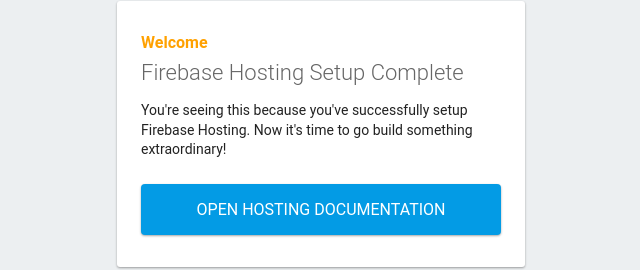
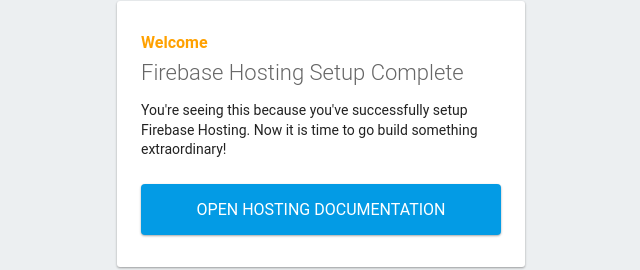
Before and after one commit to vinvantest/PWA_Firebase, a website: page public/index.html in a window 1280 px wide. Shown: the part 99-369 px from the top of the page, 319-959 px from the left. Drawn offline with Linux system fonts and the light colour scheme; some packages are replaced by stand-ins of ours; files that its build step writes are made by us from their sources.

Commit message:
secong cosmetic commit

```diff
--- a/public/index.html
+++ b/public/index.html
@@ -42,7 +42,7 @@
     <div id="message">
       <h2>Welcome</h2>
       <h1>Firebase Hosting Setup Complete</h1>
-      <p>You're seeing this because you've successfully setup Firebase Hosting. Now it's time to go build something extraordinary!</p>
+      <p>You're seeing this because you've successfully setup Firebase Hosting. Now it is time to go build something extraordinary!</p>
       <a target="_blank" href="https://firebase.google.com/docs/hosting/">Open Hosting Documentation</a>
     </div>
     <p id="load">Firebase SDK Loading&hellip;</p>
```
